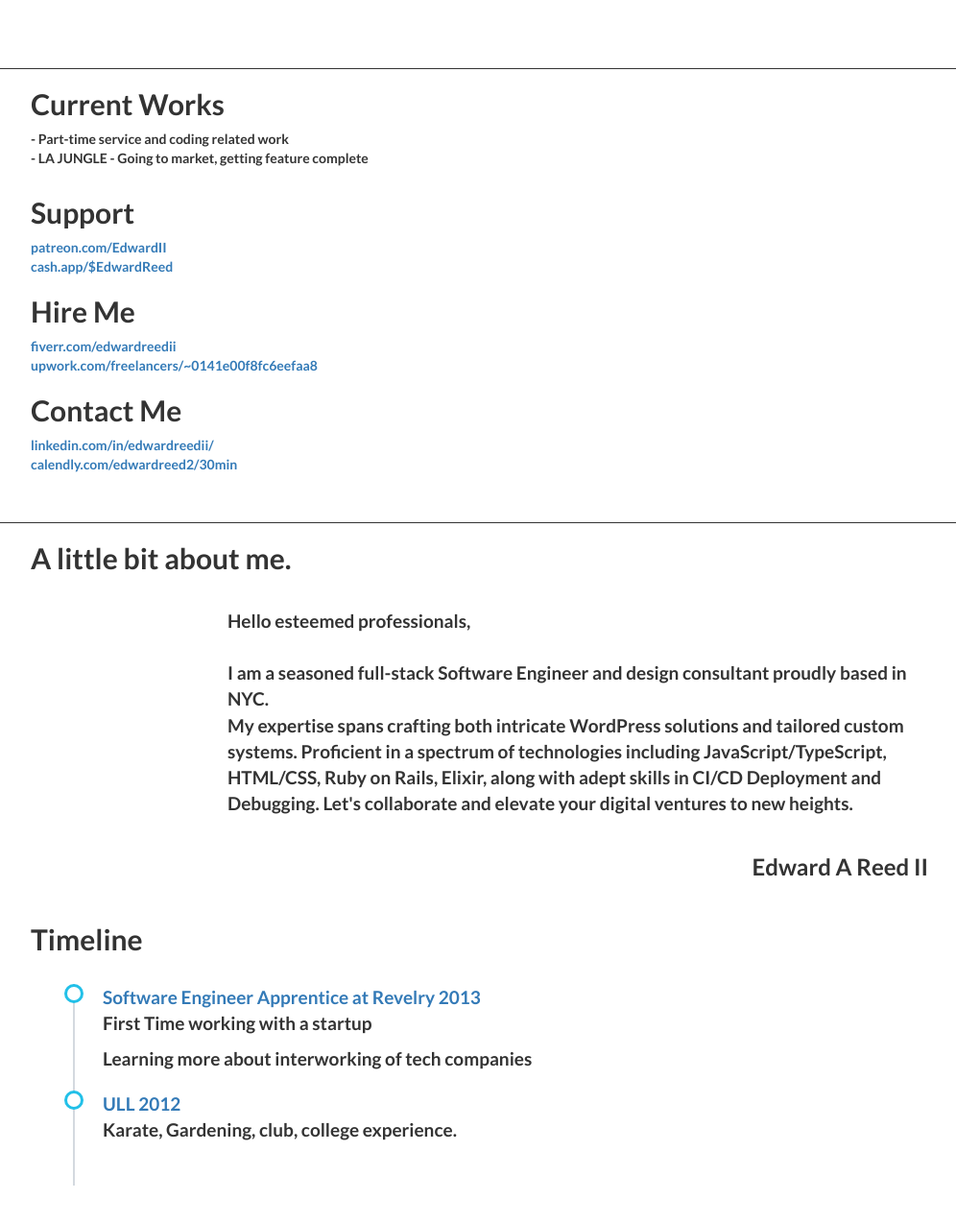
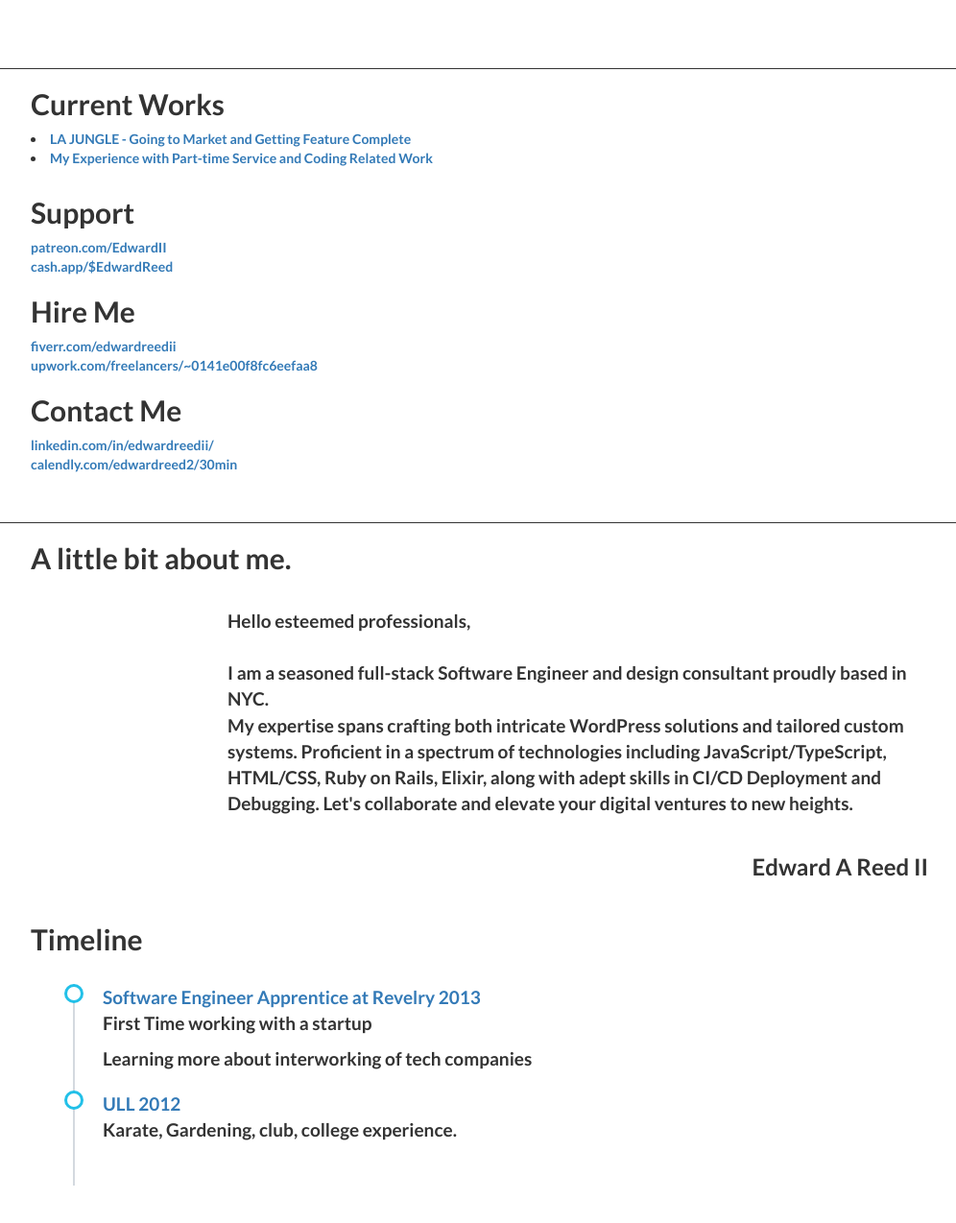
Before and after one commit to MRReedii/edward-reed, a Jekyll site: the page built from index.html, in a window 1280 px wide and 1400 px high, scrolled down 403 px, cut to the strip 121-1395 px from the top of the window. Shown: the whole strip at 96% size, without its empty margins (38-1034 px from the left). Built offline with Jekyll 4.4.1, drawn with Linux system fonts in a browser that asks for light colours.

Commit message:
Add Posts; Update layout sturc

```diff
--- a/_includes/current_works.html
+++ b/_includes/current_works.html
@@ -2,11 +2,19 @@
     <div class="container">
         <div class="row">
             <div class="col-lg-6">
-                <h2>Current Works</h2>
+              <h2>Current Works</h2>
+              <!--
                 <p>
                   - Part-time service and coding related work
                   </br>
                   - LA JUNGLE - Going to market, getting feature complete
+                </p> -->
+                <p>
+                {% for post in site.posts %}
+                  {% if post.categories contains 'current-works' %}
+                    <li><a href="{{ post.url }}">{{ post.title }}</a></li>
+                  {% endif %}
+                {% endfor %}
                 </p>
             </div>
         </div>
--- a/_layouts/home.html
+++ b/_layouts/home.html
@@ -37,33 +37,13 @@
     <nav class="navbar navbar-default bottom-f navbar-fixed-top topnav" role="navigation">
       <div class="container topnav">
         <div class="navbar-header">
-              <a class="navbar-brand topnav" href="/">EDWARD II</a>
+          <a class="navbar-brand topnav" href="{{ site.baseurl }}/">EDWARD II</a>
         </div>
       </div>
       <!-- /.container -->
     </nav>
 
     {{ content}}
-
-  {% comment %}
-  <a name="contact"></a>
-  {% include contact_banner.html %}
-  {% endcomment %}
-
-  {% include current_works.html %}
-  {% include support_me.html %}
-  {% include hire_me.html %}
-  {% include contact_me.html %}
-  {% include about.html %}
-  {% include timeline.html %}
-  {% include past_work.html %}
-
-  {% if site.is_beta %}
-    <!-- Footer -->
-    {% include footer.html %}
-    <a name="about"></a>
-    {% include edwards_story.html %}
-  {% endif %}
 
     <!-- Footer -->
     {% include footer.html %}
--- a/assets/css/main.css
+++ b/assets/css/main.css
@@ -44,6 +44,11 @@ nav.navbar.navbar-default.bottom-f.navbar-fixed-top.topnav {
 .navbar-default {
   background-color: white;
 }
+
+.default-content {
+  margin-top: 75px;
+}
+
 .lead {
     font-size: 18px;
     font-weight: 400;
--- /dev/null
+++ b/index.html
@@ -0,0 +1,21 @@
+---
+layout: home
+---
+
+<div class="intro-header">
+  <div class="container">
+    <div class="row">
+      <div class="col-lg-12">
+        <div class="intro-message">
+        </div>
+      </div>
+    </div>
+  </div>
+</div>
+{% include current_works.html %}
+{% include support_me.html %}
+{% include hire_me.html %}
+{% include contact_me.html %}
+{% include about.html %}
+{% include timeline.html %}
+{% include past_work.html %}
--- a/index.md
+++ /dev/null
@@ -1,99 +0,0 @@
----
-layout: home
----
-<!-- Header -->
-<a name="about"></a>
-<div class="intro-header">
-  <div class="container">
-    <div class="row">
-      <div class="col-lg-12">
-        <div class="intro-message">
-        </div>
-      </div>
-    </div>
-  </div>
-<!-- /.container -->
-</div>
-<!-- /.intro-header -->
-
-{% if site.is_beta %}
-<!-- Page Content -->
-<a  name="services"></a>
-<div class="content-section-a">
-  <div class="container">
-    <div class="row">
-      <div class="col-lg-5 col-sm-6">
-        <div class="clearfix"></div>
-        <h2 class="section-heading">A vessel for love.</h2>
-        <h3>Meet The Third Stone</h3>
-        <p class="lead">Using cardboard, duck-tape, and plastic we make a kemtic dodecahedron.</p>
-        <p>
-        <img class="img-responsive round" src="assets/img/grehou.gif" alt="">
-        </p>
-        <p class="lead">Add your favorite seeds, water, and organic plant food. Plug it in and you're done -- Victory Garden will do the rest.</p>
-        <div class="clearfix"></div>
-        <ul class="list-inline intro-social-buttons">
-          <li>
-          <a href="/#pre-order" id="preorder-btn" class="btn btn-default btn-success btn-lg"><i class="fa"></i> <span class="network-name">Pre-Order Now</span></a>
-          </li>
-        </ul>
-      </div>
-      <div class="col-lg-5 col-lg-offset-2 col-sm-6">
-        <img class="img-responsive round" src="assets/img/ipad.png" alt="">
-      </div>
-    </div>
-</div>
-<!-- /.container -->
-{% endif  %}
-<!-- /.content-section-a -->
-<div class="hide content-section-b">
-  <div class="container">
-    <div class="row text-center">
-      <div class="col-lg-4">
-        <h1>
-          <img src="assets/img/peppers.png" >
-        </h1>
-        <h2>
-          <img src="http://placehold.it/100x100" >
-        </h2>
-      </div>
-      <div class="col-lg-4">
-        <h1>
-          <img src="assets/img/strawberry.png" >
-        </h1>
-        <h2>
-          <img src="http://placehold.it/100x100" >
-        </h2>
-      </div>
-      <div class="col-lg-4">
-        <h1>
-          <img src="assets/img/tiny.png" >
-        </h1>
-        <h2>
-          <img src="http://placehold.it/100x100" >
-        </h2>
-      </div>
-    </div>
-  </div>
-  <!-- /.container -->
-</div>
-
-<!-- /.content-section-b -->
-
-<div class="hide content-section-a">
-  <div class="container">
-    <div class="row">
-      <div class="col-lg-5 col-sm-6">
-        <hr class="section-heading-spacer">
-        <div class="clearfix"></div>
-        <h2 class="section-heading">Stack Them</h2>
-        <p class="lead">This template features the 'Lato' font, part of the <a target="_blank" href="http://www.google.com/fonts">Google Web Font library</a>, as well as <a target="_blank" href="http://fontawesome.io">icons from Font Awesome</a>.</p>
-      </div>
-      <div class="col-lg-5 col-lg-offset-2 col-sm-6">
-        <img class="img-responsive" src="/assets/img/phones.png" alt="">
-      </div>
-    </div>
-  </div>
-  <!-- /.container -->
-</div>
-<!-- /.content-section-a -->
```
Also changed, not shown: _layouts/default.html (+31 -102 lines), _posts/2024-04-24-current-works-la-jungle-post.md (added, +45 -0 lines), _posts/2024-04-24-current-works-part-time-post.md (added, +38 -0 lines). Lines whose indentation alone changed are shown as unchanged.
